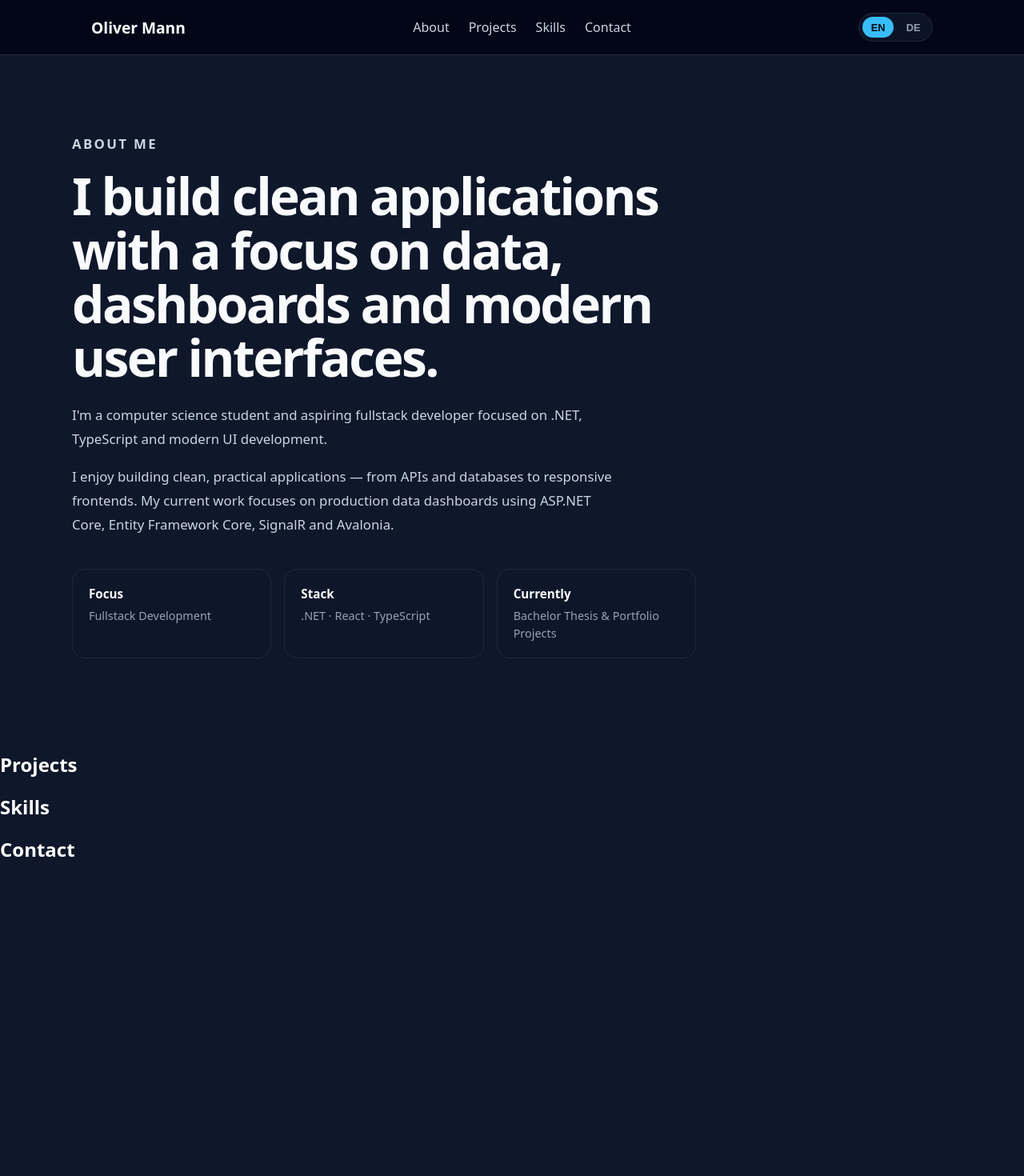
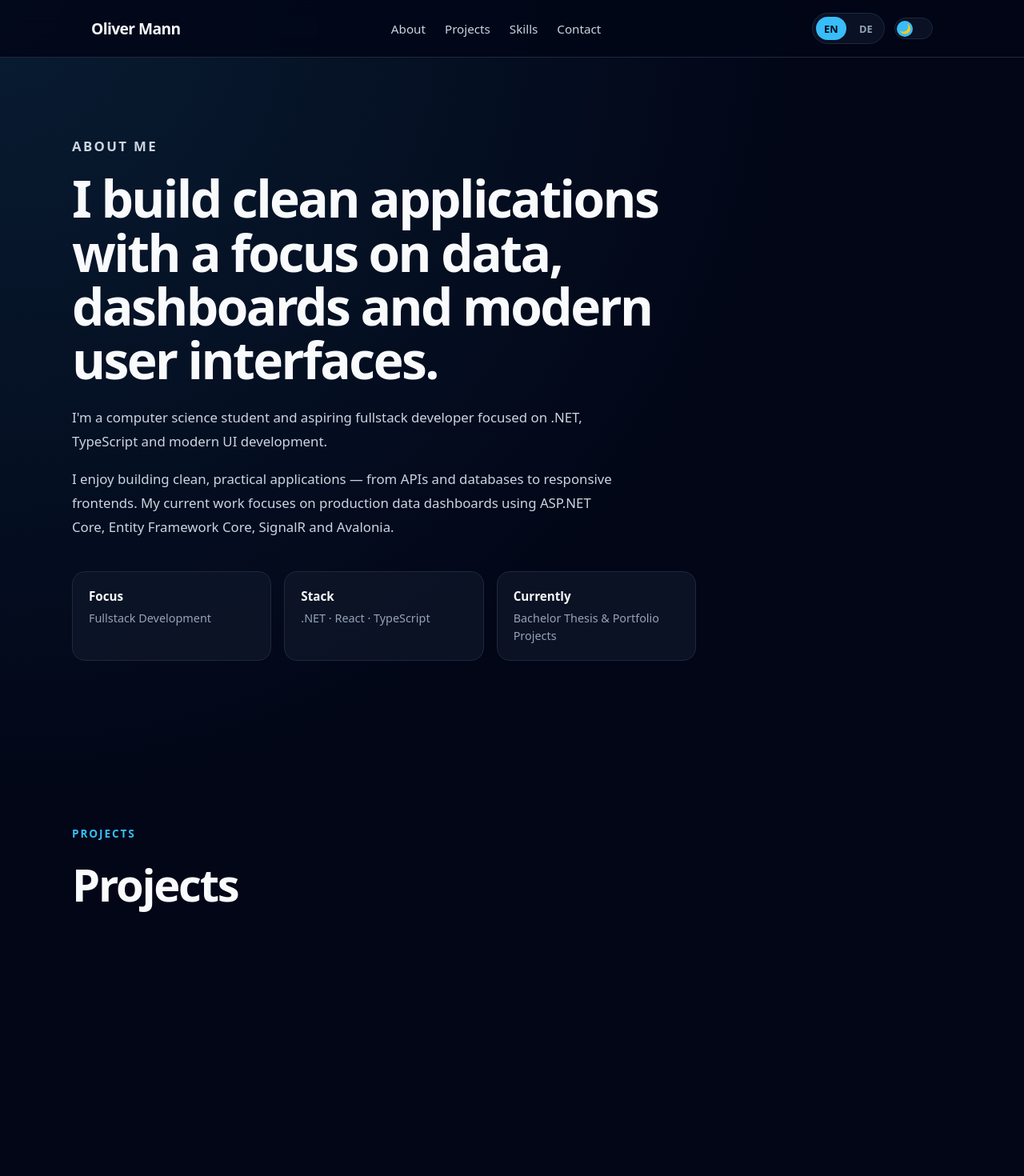
Before and after one commit to omann-dev/DevPortfolio, a React app in the folder portfolio/: page / in a window 1280 px wide. Shown: the top 1470 px of the page at 80% size. Before the commit the page ends 1098 px from the top, so only its background shows below. Built offline with nearby package versions, Linux system fonts and the light colour scheme; the HTML template or start-up script is replaced by a standard one.

Commit message:
Add Theme-Switch component and Update index.css

```diff
--- a/portfolio/src/App.tsx
+++ b/portfolio/src/App.tsx
@@ -3,35 +3,49 @@ import Header from "./components/Header";
 import About from "./components/About";
 import { translations, type Language } from "./translations";
 
+export type Theme = "dark" | "light";
+
 function App() {
   const [language, setLanguage] = useState<Language>("en");
+  const [theme, setTheme] = useState<Theme>("dark");
 
   const t = translations[language];
 
   return (
-    <>
+    <div className={`app ${theme}`}>
       <Header
         language={language}
         setLanguage={setLanguage}
         nav={t.nav}
+        theme={theme}
+        setTheme={setTheme}
       />
 
       <main>
         <About content={t.about} />
 
-        <section id="projects">
-          <h2>{t.nav.projects}</h2>
+        <section id="projects" className="page-section">
+          <div className="section-container">
+            <p className="section-label">{t.nav.projects}</p>
+            <h2>Projects</h2>
+          </div>
         </section>
 
-        <section id="skills">
-          <h2>{t.nav.skills}</h2>
+        <section id="skills" className="page-section">
+          <div className="section-container">
+            <p className="section-label">{t.nav.skills}</p>
+            <h2>Skills</h2>
+          </div>
         </section>
 
-        <section id="contact">
-          <h2>{t.nav.contact}</h2>
+        <section id="contact" className="page-section">
+          <div className="section-container">
+            <p className="section-label">{t.nav.contact}</p>
+            <h2>Contact</h2>
+          </div>
         </section>
       </main>
-    </>
+    </div>
   );
 }
 
--- a/portfolio/src/components/Header.tsx
+++ b/portfolio/src/components/Header.tsx
@@ -1,22 +1,33 @@
+import type { Theme } from "../App";
 import type { Language } from "../translations";
+import ThemeSwitch from "./ThemeSwitch";
 
 type HeaderProps = {
   language: Language;
-    setLanguage: (Language: Language) => void;
+  setLanguage: (language: Language) => void;
   nav: {
     about: string;
     projects: string;
     skills: string;
     contact: string;
   };
+  theme: Theme;
+  setTheme: (theme: Theme) => void;
 };
 
-function Header({ language, setLanguage, nav }: HeaderProps){
-
+function Header({
+  language,
+  setLanguage,
+  nav,
+  theme,
+  setTheme,
+}: HeaderProps) {
   return (
     <header>
       <nav>
-                <h1>Oliver Mann</h1>
+        <a href="#about" className="logo">
+          Oliver Mann
+        </a>
 
         <ul>
           <li>
@@ -33,10 +44,12 @@ function Header({ language, setLanguage, nav }: HeaderProps){
           </li>
         </ul>
 
+        <div className="header-actions">
           <div className="language-switch">
             <button
               className={language === "en" ? "active" : ""}
               onClick={() => setLanguage("en")}
+              type="button"
             >
               EN
             </button>
@@ -44,12 +57,15 @@ function Header({ language, setLanguage, nav }: HeaderProps){
             <button
               className={language === "de" ? "active" : ""}
               onClick={() => setLanguage("de")}
+              type="button"
             >
               DE
             </button>
           </div>
+
+          <ThemeSwitch theme={theme} setTheme={setTheme} />
+        </div>
       </nav>
-
     </header>
   );
 }
--- /dev/null
+++ b/portfolio/src/components/ThemeSwitch.tsx
@@ -0,0 +1,27 @@
+type Theme = "dark" | "light";
+
+type ThemeSwitchProps = {
+  theme: Theme;
+  setTheme: (theme: Theme) => void;
+};
+
+function ThemeSwitch({ theme, setTheme }: ThemeSwitchProps) {
+  const isDark = theme === "dark";
+
+  function toggleTheme() {
+    setTheme(isDark ? "light" : "dark");
+  }
+
+  return (
+    <button
+      className="theme-switch"
+      onClick={toggleTheme}
+      aria-label="Toggle theme"
+      type="button"
+    >
+      <span className="theme-switch-thumb">{isDark ? "🌙" : "☀️"}</span>
+    </button>
+  );
+}
+
+export default ThemeSwitch;
--- a/portfolio/src/index.css
+++ b/portfolio/src/index.css
@@ -1,17 +1,75 @@
 * {
   box-sizing: border-box;
+}
+
+html {
+  scroll-behavior: smooth;
 }
 
 body {
   margin: 0;
   font-family: system-ui, sans-serif;
-  background: #0f172a;
-  color: white;
 }
 
+button,
+a {
+  font: inherit;
+}
+
+.app {
+  min-height: 100vh;
+  background:
+    radial-gradient(circle at top left, var(--bg-glow), transparent 35%),
+    var(--bg);
+  color: var(--text);
+  transition:
+    background 0.25s ease,
+    color 0.25s ease;
+}
+
+.app.dark {
+  --bg: #020617;
+  --bg-glow: rgba(56, 189, 248, 0.12);
+
+  --header-bg: rgba(2, 6, 23, 0.85);
+  --surface: rgba(15, 23, 42, 0.7);
+  --surface-solid: #020617;
+
+  --border: #1e293b;
+  --text: #f8fafc;
+  --muted: #cbd5e1;
+  --subtle: #94a3b8;
+
+  --accent: #38bdf8;
+  --accent-text: #020617;
+}
+
+.app.light {
+  --bg: #f8fafc;
+  --bg-glow: rgba(37, 99, 235, 0.12);
+
+  --header-bg: rgba(248, 250, 252, 0.85);
+  --surface: rgba(255, 255, 255, 0.8);
+  --surface-solid: #ffffff;
+
+  --border: #e2e8f0;
+  --text: #0f172a;
+  --muted: #475569;
+  --subtle: #64748b;
+
+  --accent: #2563eb;
+  --accent-text: #ffffff;
+}
+
+/* Header */
+
 header {
-  border-bottom: 1px solid #1e293b;
-  background: #020617;
+  position: sticky;
+  top: 0;
+  z-index: 20;
+  border-bottom: 1px solid var(--border);
+  background: var(--header-bg);
+  backdrop-filter: blur(14px);
 }
 
 nav {
@@ -22,11 +80,15 @@ nav {
   display: flex;
   justify-content: space-between;
   align-items: center;
+  gap: 1.5rem;
 }
 
-nav h1 {
+.logo {
+  color: var(--text);
   font-size: 1.2rem;
-  margin: 0;
+  font-weight: 800;
+  text-decoration: none;
+  letter-spacing: -0.03em;
 }
 
 nav ul {
@@ -38,21 +100,31 @@ nav ul {
 }
 
 nav a {
-  color: #cbd5e1;
+  color: var(--muted);
   text-decoration: none;
+  font-size: 0.95rem;
+  transition: color 0.2s ease;
 }
 
 nav a:hover {
-  color: white;
+  color: var(--text);
 }
+
+.header-actions {
+  display: flex;
+  align-items: center;
+  gap: 0.75rem;
+}
+
+/* Language Switch */
 
 .language-switch {
   display: flex;
   gap: 0.35rem;
   padding: 0.25rem;
-  border: 1px solid #1e293b;
+  border: 1px solid var(--border);
   border-radius: 999px;
-  background: rgba(15, 23, 42, 0.8);
+  background: var(--surface);
 }
 
 .language-switch button {
@@ -60,20 +132,54 @@ nav a:hover {
   border-radius: 999px;
   padding: 0.35rem 0.65rem;
   background: transparent;
-  color: #94a3b8;
+  color: var(--subtle);
   font-size: 0.8rem;
   font-weight: 700;
   cursor: pointer;
+  transition:
+    background 0.2s ease,
+    color 0.2s ease;
 }
 
 .language-switch button:hover {
-  color: #f8fafc;
+  color: var(--text);
 }
 
 .language-switch button.active {
-  background: #38bdf8;
-  color: #020617;
+  background: var(--accent);
+  color: var(--accent-text);
 }
+
+/* Theme Switch */
+
+.theme-switch {
+  width: 3rem;
+  height: 1.65rem;
+  border: 1px solid var(--border);
+  border-radius: 999px;
+  padding: 0.15rem;
+  background: var(--surface);
+  cursor: pointer;
+}
+
+.theme-switch-thumb {
+  width: 1.25rem;
+  height: 1.25rem;
+  display: grid;
+  place-items: center;
+  border-radius: 50%;
+  background: var(--accent);
+  color: var(--accent-text);
+  font-size: 0.75rem;
+  transform: translateX(0);
+  transition: transform 0.2s ease;
+}
+
+.app.light .theme-switch-thumb {
+  transform: translateX(1.25rem);
+}
+
+/* About */
 
 .about-section {
   min-height: 100vh;
@@ -94,7 +200,7 @@ nav a:hover {
 
 .section-label {
   margin-bottom: 1rem;
-  color: #38bdf8;
+  color: var(--accent);
   font-size: 0.85rem;
   font-weight: 700;
   letter-spacing: 0.14em;
@@ -103,16 +209,16 @@ nav a:hover {
 
 .about-content h2 {
   margin: 0 0 1.5rem;
+  color: var(--text);
   font-size: clamp(2rem, 5vw, 4rem);
   line-height: 1.05;
   letter-spacing: -0.04em;
-  color: #f8fafc;
 }
 
 .about-content p {
   max-width: 680px;
   margin: 0 0 1rem;
-  color: #cbd5e1;
+  color: var(--muted);
   font-size: 1.05rem;
   line-height: 1.8;
 }
@@ -126,30 +232,69 @@ nav a:hover {
 
 .about-highlights div {
   padding: 1.25rem;
-  border: 1px solid #1e293b;
+  border: 1px solid var(--border);
   border-radius: 1rem;
-  background: rgba(15, 23, 42, 0.7);
-  transition: transform 0.2s ease, border-color 0.2s ease;
+  background: var(--surface);
+  transition:
+    transform 0.2s ease,
+    border-color 0.2s ease,
+    background 0.2s ease;
 }
 
 .about-highlights div:hover {
   transform: translateY(-4px);
-  border-color: #38bdf8;
+  border-color: var(--accent);
 }
 
 .about-highlights strong {
   display: block;
   margin-bottom: 0.35rem;
-  color: #f8fafc;
+  color: var(--text);
   font-size: 0.95rem;
 }
 
 .about-highlights span {
-  color: #94a3b8;
+  color: var(--subtle);
   font-size: 0.9rem;
 }
 
+/* Placeholder Sections */
+
+.page-section {
+  min-height: 70vh;
+  padding: 6rem 1.5rem;
+}
+
+.section-container {
+  max-width: 1100px;
+  margin: 0 auto;
+}
+
+.section-container h2 {
+  margin: 0;
+  color: var(--text);
+  font-size: clamp(2rem, 5vw, 3.5rem);
+  letter-spacing: -0.04em;
+}
+
+/* Responsive */
+
 @media (max-width: 768px) {
+  nav {
+    flex-wrap: wrap;
+  }
+
+  nav ul {
+    width: 100%;
+    order: 3;
+    justify-content: center;
+    gap: 1rem;
+  }
+
+  .header-actions {
+    margin-left: auto;
+  }
+
   .about-section {
     padding: 5rem 1.25rem;
   }
```
Lines whose indentation alone changed are shown as unchanged.
